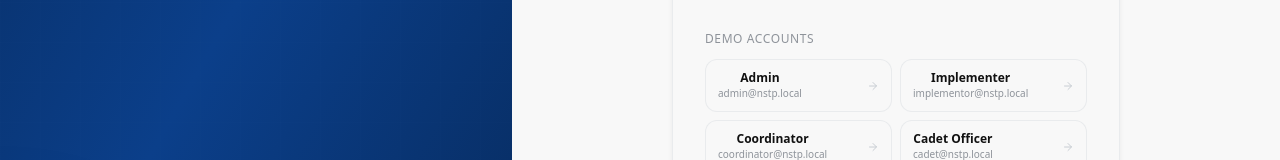
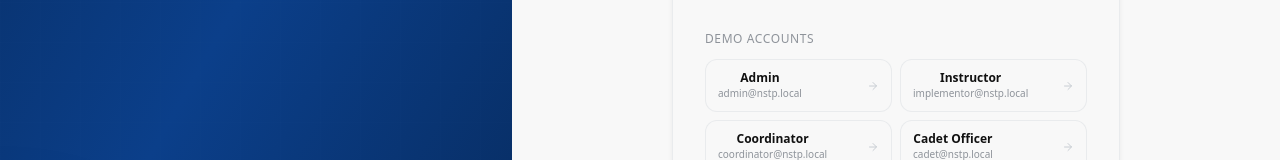
Before and after one commit to carlkelvin8/Tala, a React (Vite) app in the folder frontend/: page /login in a window 1280 px wide. Shown: the part 478-638 px from the top of the page. Built offline with nearby package versions, Linux system fonts and the light colour scheme; no server answers.

Commit message:
feat: rename Implementer display label to Instructor

```diff
--- a/frontend/src/components/auth/ModernLoginPage.tsx
+++ b/frontend/src/components/auth/ModernLoginPage.tsx
@@ -193,7 +193,7 @@ export function ModernLoginPage() {
               className="flex items-center justify-between px-3 py-2.5 rounded-xl border border-silver/30 bg-white/50 hover:bg-silver/20 hover:border-silver/40 transition-all"
             >
               <div className="min-w-0">
-                <p className="text-xs font-semibold text-black">Implementer</p>
+                <p className="text-xs font-semibold text-black">Instructor</p>
                 <p className="text-[10px] text-darksilver truncate">implementor@nstp.local</p>
               </div>
               <ArrowRight className="h-3 w-3 text-silver shrink-0 ml-2" />
--- a/frontend/src/components/layout/Topbar.tsx
+++ b/frontend/src/components/layout/Topbar.tsx
@@ -41,7 +41,7 @@ const routeLabels: Record<string, string> = {
 
 const roleLabels: Record<string, string> = {
   ADMIN: "Administrator",
-  IMPLEMENTOR: "Implementer",
+  IMPLEMENTOR: "Instructor",
   CADET_OFFICER: "Cadet Officer",
   STUDENT: "Student",
 }
--- a/frontend/src/lib/roles.ts
+++ b/frontend/src/lib/roles.ts
@@ -1,6 +1,6 @@
 export const roleLabels = {
   ADMIN: "Administrator",
-  IMPLEMENTOR: "Implementer",
+  IMPLEMENTOR: "Instructor",
   CADET_OFFICER: "Cadet Officer",
   STUDENT: "Student"
 } as const
--- a/frontend/src/pages/ProfilePage.tsx
+++ b/frontend/src/pages/ProfilePage.tsx
@@ -80,7 +80,7 @@ type StudentEnrollmentResponse = {
 
 const roleLabels: Record<string, string> = {
   ADMIN: "Administrator",
-  IMPLEMENTOR: "Implementer",
+  IMPLEMENTOR: "Instructor",
   CADET_OFFICER: "Cadet Officer",
   STUDENT: "Student",
 }
--- a/frontend/src/pages/UsersPage.tsx
+++ b/frontend/src/pages/UsersPage.tsx
@@ -34,7 +34,7 @@ type FormValues = z.infer<typeof schema>
 
 const ROLE_BADGE: Record<string, { label: string; color: string; bg: string }> = {
   ADMIN: { label: "Admin", color: "text-violet-600", bg: "bg-violet-50" },
-  IMPLEMENTOR: { label: "Implementer", color: "text-royal", bg: "bg-sky-50" },
+  IMPLEMENTOR: { label: "Instructor", color: "text-royal", bg: "bg-sky-50" },
   CADET_OFFICER: { label: "Cadet Officer", color: "text-amber-600", bg: "bg-amber-50" },
   STUDENT: { label: "Student", color: "text-emerald-600", bg: "bg-emerald-50" },
 }
@@ -152,7 +152,7 @@ export function UsersPage() {
   const summaryCards = [
     { label: "Total Users", value: roleCounts.total, icon: Users, color: "text-black/80", bg: "bg-silver/20" },
     { label: "Admins", value: roleCounts.ADMIN, icon: Shield, color: "text-violet-600", bg: "bg-violet-50" },
-    { label: "Implementers", value: roleCounts.IMPLEMENTOR, icon: UserPlus, color: "text-royal", bg: "bg-sky-50" },
+    { label: "Instructors", value: roleCounts.IMPLEMENTOR, icon: UserPlus, color: "text-royal", bg: "bg-sky-50" },
     { label: "Students", value: roleCounts.STUDENT, icon: User, color: "text-emerald-600", bg: "bg-emerald-50" },
   ]
 
@@ -226,7 +226,7 @@ export function UsersPage() {
           <FormField label="Role" required>
             <Select {...form.register("role")}>
               <option value="STUDENT">Student</option>
-              <option value="IMPLEMENTOR">Implementer</option>
+              <option value="IMPLEMENTOR">Instructor</option>
               <option value="CADET_OFFICER">Cadet Officer</option>
               <option value="ADMIN">Admin</option>
             </Select>
@@ -236,7 +236,7 @@ export function UsersPage() {
               <option value="CWTS">CWTS</option>
               <option value="ROTC">ROTC</option>
             </Select>
-            {isImplementorRole && <p className="mt-1 text-xs text-darksilver">Implementers default to CWTS.</p>}
+            {isImplementorRole && <p className="mt-1 text-xs text-darksilver">Instructors default to CWTS.</p>}
           </FormField>
           {mutation.isError && <Alert variant="danger" className="md:col-span-2">{(mutation.error as Error).message}</Alert>}
           <div className="md:col-span-2">
```
